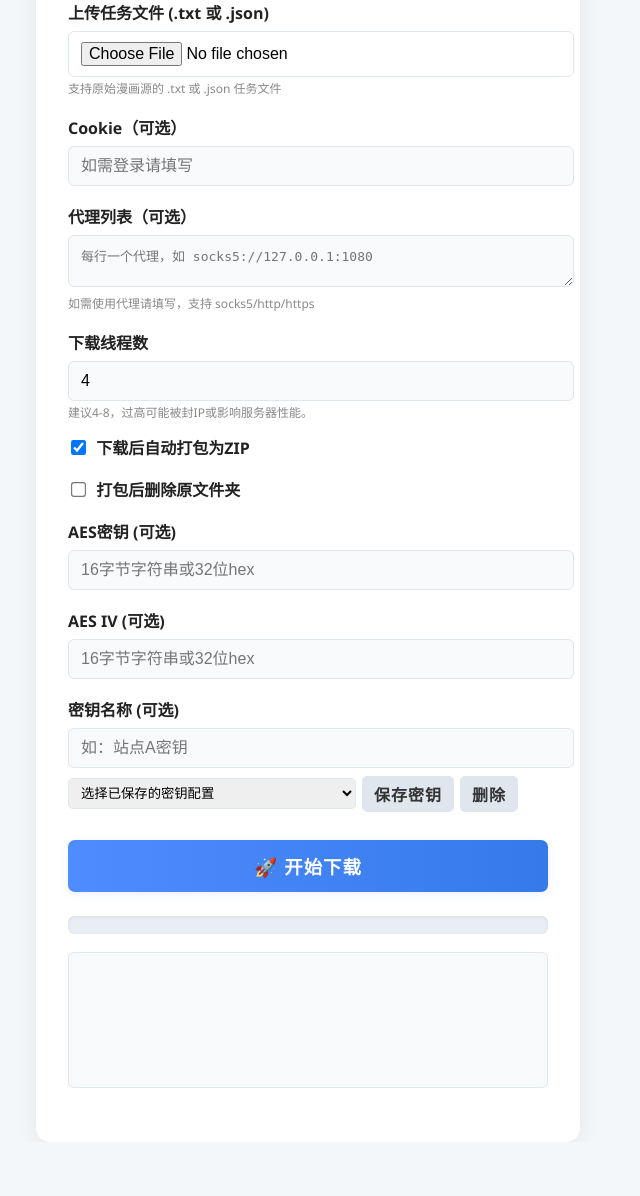
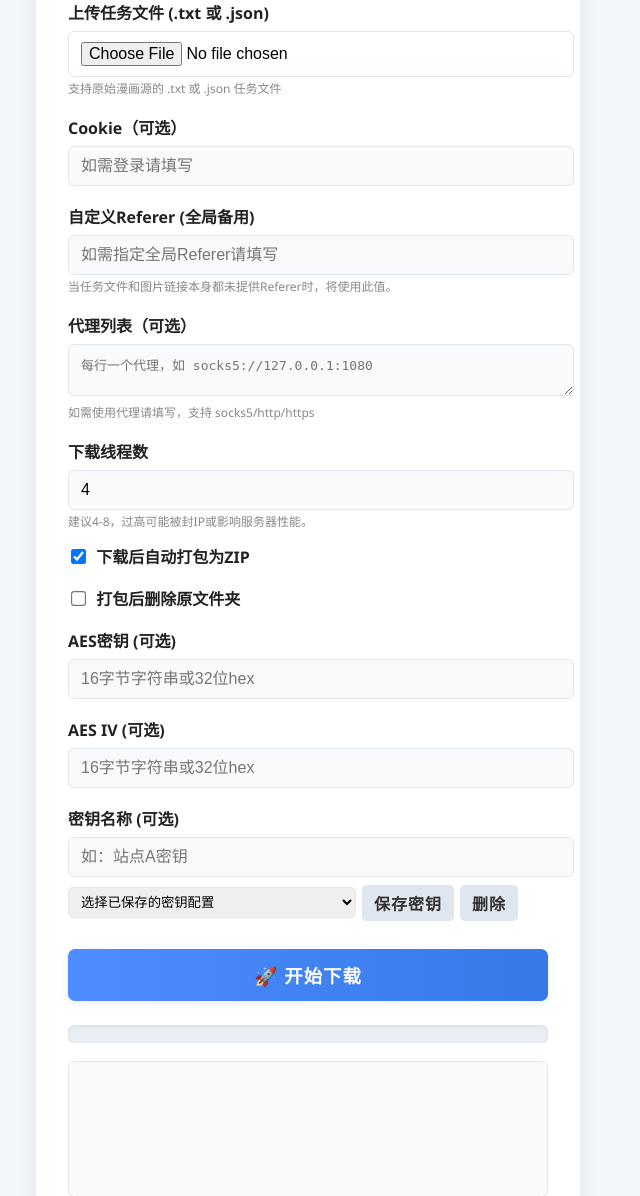
Before and after one commit to asdf1319964f/yuedu_comic_download, a Flask app: page / in a window 1280 px wide. Shown: the part 174-1370 px from the top of the page, without its empty margins (332-972 px from the left). Before the commit the page ends 1262 px from the top, so only its background shows below. Run offline with Flask 3, Linux system fonts and the light colour scheme.

Commit message:
Update index.html

```diff
--- a/templates/index.html
+++ b/templates/index.html
@@ -209,6 +209,12 @@
         <label for="cookie">Cookie（可选）</label>
         <input type="text" id="cookie" name="cookie" placeholder="如需登录请填写">
 
+        <!-- START: 新增的自定义Referer输入框 -->
+        <label for="customReferer">自定义Referer (全局备用)</label>
+        <input type="text" id="customReferer" name="custom_referer" placeholder="如需指定全局Referer请填写">
+        <div class="help-text">当任务文件和图片链接本身都未提供Referer时，将使用此值。</div>
+        <!-- END: 新增部分 -->
+
         <label for="proxyList">代理列表（可选）</label>
         <textarea id="proxyList" name="proxy_list" rows="2" placeholder="每行一个代理，如 socks5://127.0.0.1:1080"></textarea>
         <div class="help-text">如需使用代理请填写，支持 socks5/http/https</div>
@@ -264,6 +270,7 @@
 </div>
 
 <script>
+// JavaScript部分无需任何修改，它会自动收集新添加的输入框数据
 const uploadForm = document.getElementById("uploadForm");
 const progressBar = document.getElementById("progressBar");
 const progressText = document.getElementById("progressText");
@@ -330,7 +337,6 @@ document.getElementById("aesConfigSelect").onchange = function() {
         document.getElementById("aesName").value = cfg.name || "";
     }
 };
-// 页面加载时刷新
 refreshAesConfigSelect();
 
 uploadForm.addEventListener("submit", function(e) {
@@ -350,7 +356,7 @@ uploadForm.addEventListener("submit", function(e) {
     rcloneLogBox.textContent = "";
     lastZipFile = null;
 
-    const formData = new FormData();
+    const formData = new FormData(uploadForm); // 使用 new FormData(formElement) 更简洁
     const fileInput = document.getElementById("taskfile");
     if (!fileInput.files.length) {
         alert("请选择任务文件！");
@@ -359,17 +365,6 @@ uploadForm.addEventListener("submit", function(e) {
         resumeBtn.style.display = "none";
         return;
     }
-    formData.append("taskfile", fileInput.files[0]);
-    formData.append("cookie", document.getElementById("cookie").value);
-    formData.append("proxy_list", document.getElementById("proxyList").value);
-    formData.append("pack_after_download", document.getElementById("packAfterDownload").checked);
-    formData.append("delete_after_pack", document.getElementById("deleteAfterPack").checked);
-    const threadCountInput = document.getElementById("threadCount");
-    formData.append('thread_count', threadCountInput ? threadCountInput.value : 4);
-
-    // 新增AES密钥和IV
-    formData.append("aes_key", document.getElementById("aesKey").value);
-    formData.append("aes_iv", document.getElementById("aesIv").value);
 
     fetch("/upload", {
         method: "POST",
```
